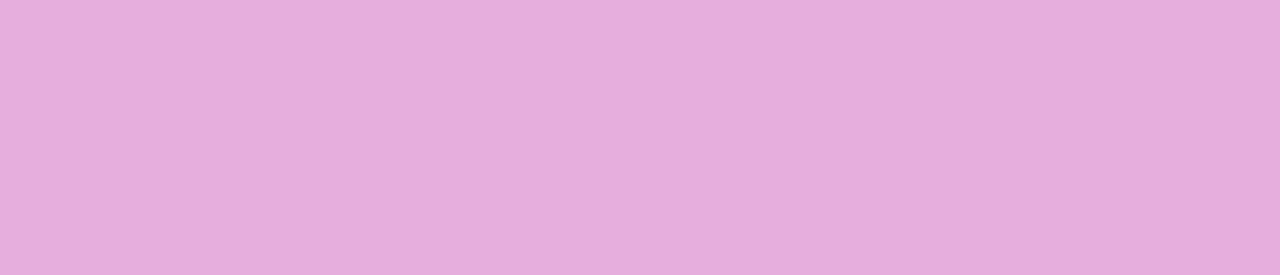
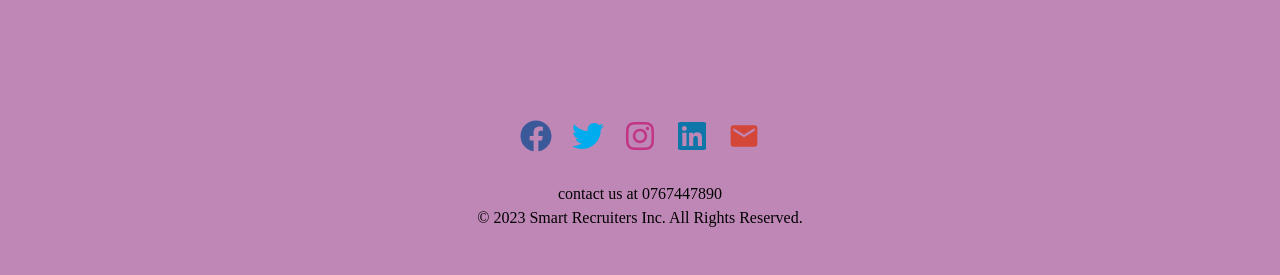
Before and after one commit to smartrecruits/recruits, a React (Create React App) app in the folder client/: page / in a window 1280 px wide. Shown: the part 2035-2310 px from the top of the page. Before the commit the page ends 2113 px from the top, so only its background shows below. Built offline with nearby package versions, Linux system fonts and the light colour scheme.

Commit message:
add footer

```diff
--- a/client/package.json
+++ b/client/package.json
@@ -9,6 +9,7 @@
     "jest": "^27.5.1",
     "react": "^18.2.0",
     "react-dom": "^18.2.0",
+    "react-icons": "^4.8.0",
     "react-scripts": "5.0.1",
     "web-vitals": "^2.1.4"
   },
--- a/client/src/App.js
+++ b/client/src/App.js
@@ -1,5 +1,6 @@
 import React from "react";
 import CompanyLogos from "./Components/CompanyLogo";
+import Footer from "./Components/footer";
 import LandingPage from "./Components/LandingPage";
 import Mission from "./Components/mission";
 import Navbar from "./Components/Navbar";
@@ -14,6 +15,7 @@ function App() {
       <CompanyLogos />
       <Mission />
       <Vision />
+      <Footer />
       </>
     </div>
   );
--- /dev/null
+++ b/client/src/Components/footer.css
@@ -0,0 +1,35 @@
+.footer {
+  display: flex;
+  flex-direction: column;
+  align-items: center;
+  justify-content: center;
+  height: 200px; /* set the height of the footer */
+}
+
+.footer-social-icons {
+  display: flex;
+  flex-wrap: wrap;
+  justify-content: center;
+  margin-bottom: 20px; /* add margin between the icons and the contact info */
+}
+
+.footer-social-icons a {
+  display: flex;
+  flex-direction: column;
+  align-items: center;
+  margin: 10px; /* add margin around the icons */
+  text-decoration: none;
+}
+
+.footer-contact {
+  display: flex;
+  flex-direction: column;
+  align-items: center;
+  justify-content: center;
+  text-align: center;
+}
+
+.footer-contact p {
+  margin: 0;
+  line-height: 1.5;
+}
--- /dev/null
+++ b/client/src/Components/footer.js
@@ -0,0 +1,42 @@
+import React from 'react';
+import './footer.css';
+import { FaFacebook, FaTwitter, FaInstagram, FaLinkedin } from 'react-icons/fa';
+import { MdEmail } from 'react-icons/md';
+
+const Footer = () => {
+  return (
+    <div className="page-container">
+      <header className="header">
+        {/* Header content */}
+      </header>
+      <main className="main">
+        {/* Main content */}
+      </main>
+      <footer className="footer">
+        <div className="footer-social-icons">
+          <a href="https://www.facebook.com/" target="_blank" rel="noopener noreferrer">
+            <FaFacebook size={32} color="#3b5998" />
+          </a>
+          <a href="https://twitter.com/" target="_blank" rel="noopener noreferrer">
+            <FaTwitter size={32} color="#00acee" />
+          </a>
+          <a href="https://www.instagram.com/" target="_blank" rel="noopener noreferrer">
+            <FaInstagram size={32} color="#c13584" />
+          </a>
+          <a href="https://www.linkedin.com/" target="_blank" rel="noopener noreferrer">
+            <FaLinkedin size={32} color="#0e76a8" />
+          </a>
+          <a href="mailto:example@example.com">
+            <MdEmail size={32} color="#D44638" />
+          </a>
+        </div>
+        <div className="footer-contact">
+          <p>contact us at 0767447890</p>
+          <p>&copy; 2023 Smart Recruiters Inc. All Rights Reserved.</p>
+        </div>
+      </footer>
+    </div>
+  );
+}
+
+export default  Footer;
--- a/client/src/index.css
+++ b/client/src/index.css
@@ -1,5 +1,5 @@
 body {
-  background-color: #E4AFDB;
+  background: linear-gradient(180deg, #000000 -23.28%, #FFFFFF 2.24%, #D3B8E2 39.22%, #B77FBE 57.97%, #BF87B6 67.29%);
   background-position: center;
   background-size: cover;
   background-repeat: no-repeat;
```
Also changed, not shown: 1 other file (tests, documents, lock files or other folders).
